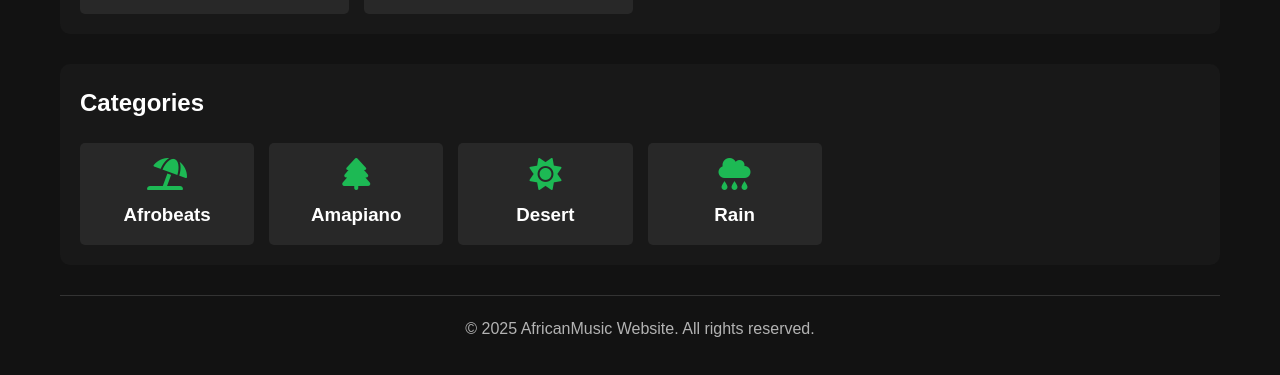
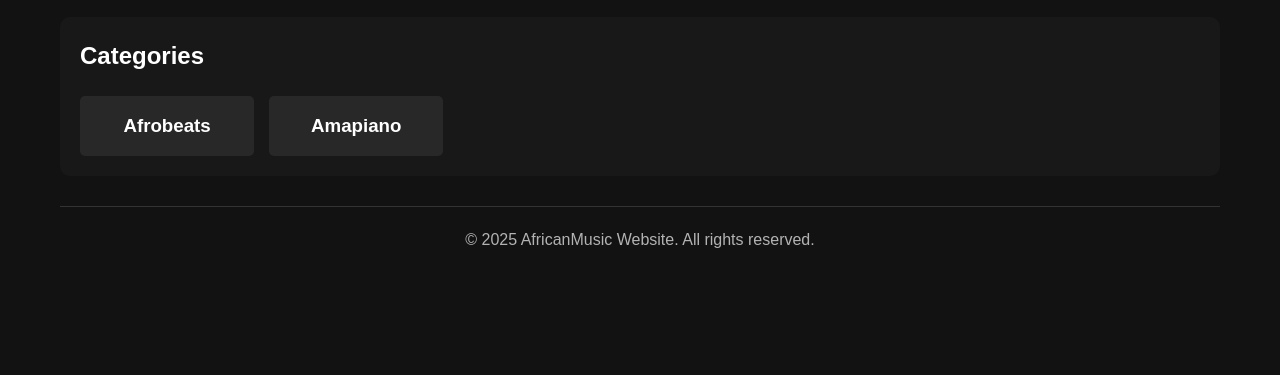
Before and after one commit to David-kuron1996/African-music-website, a website: page index.html in a window 1280 px wide. Shown: the part 1289-1664 px from the top of the page. After the commit the page ends 1581 px from the top, so only its background shows below. Drawn offline with Linux system fonts and the light colour scheme.

Commit message:
add this file

```diff
--- a/db.json
+++ b/db.json
@@ -187,22 +187,13 @@
     {
       "id": 1,
       "name": "Afrobeats",
-      "icon": "fas fa-umbrella-beach"
+      "icon": "<i class='bx bxs-microphone-alt'></i>"
     },
     {
       "id": 2,
       "name": "Amapiano",
-      "icon": "fas fa-tree"
-    },
-    {
-      "id": 4,
-      "name": "Desert",
-      "icon": "fas fa-sun"
-    },
-    {
-      "id": 5,
-      "name": "Rain",
-      "icon": "fas fa-cloud-rain"
+      "icon": "<i class='bx bxs-microphone-alt'></i>"
     }
+
   ]
 }
--- a/index.html
+++ b/index.html
@@ -5,7 +5,6 @@
     <meta name="viewport" content="width=device-width, initial-scale=1.0">
     <title>Music App</title>
     <link rel="stylesheet" href="styles.css">
-    <link rel="stylesheet" href="https://cdnjs.cloudflare.com/ajax/libs/font-awesome/6.0.0-beta3/css/all.min.css">
 </head>
 <body>
     <div class="container">
```
